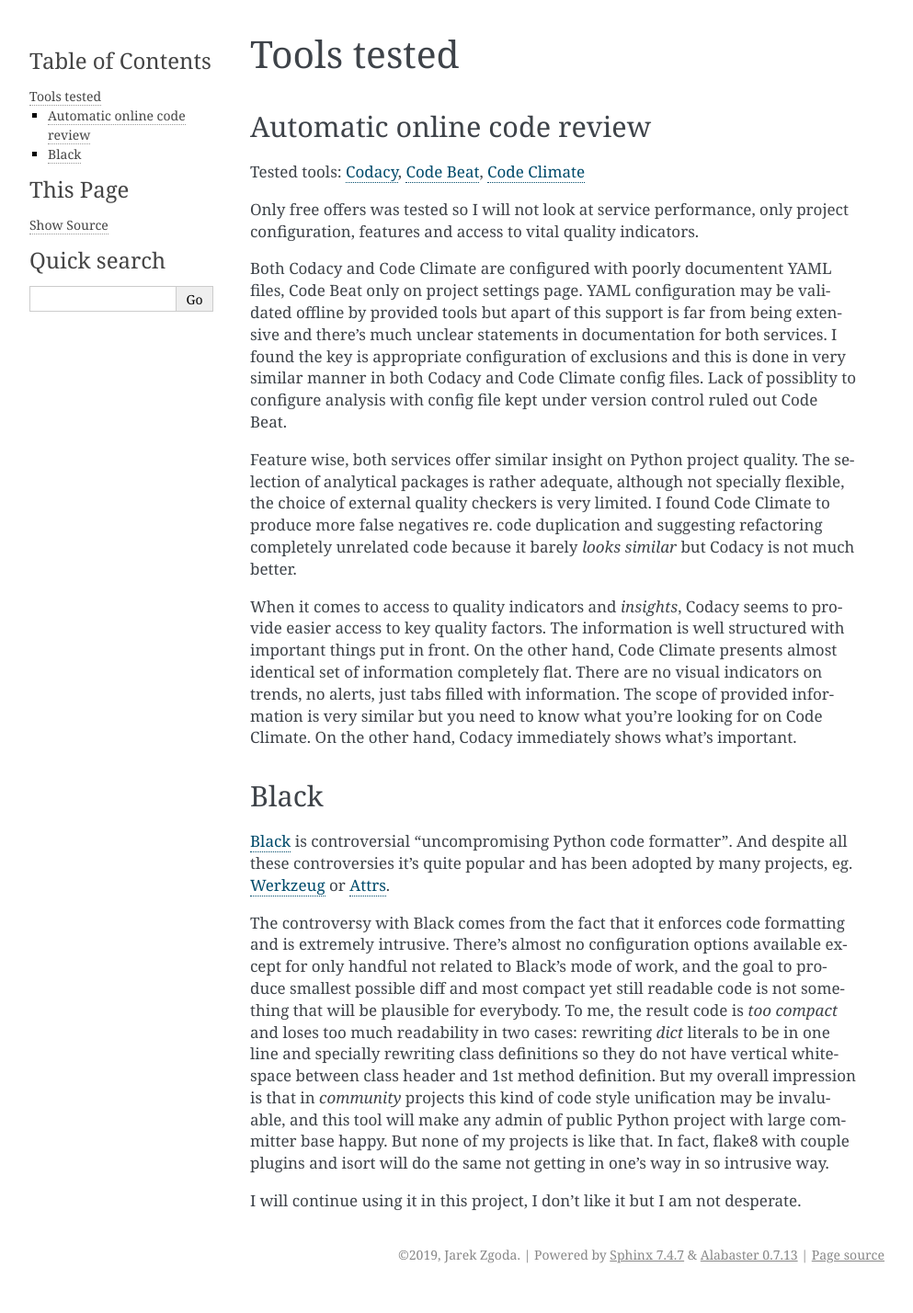
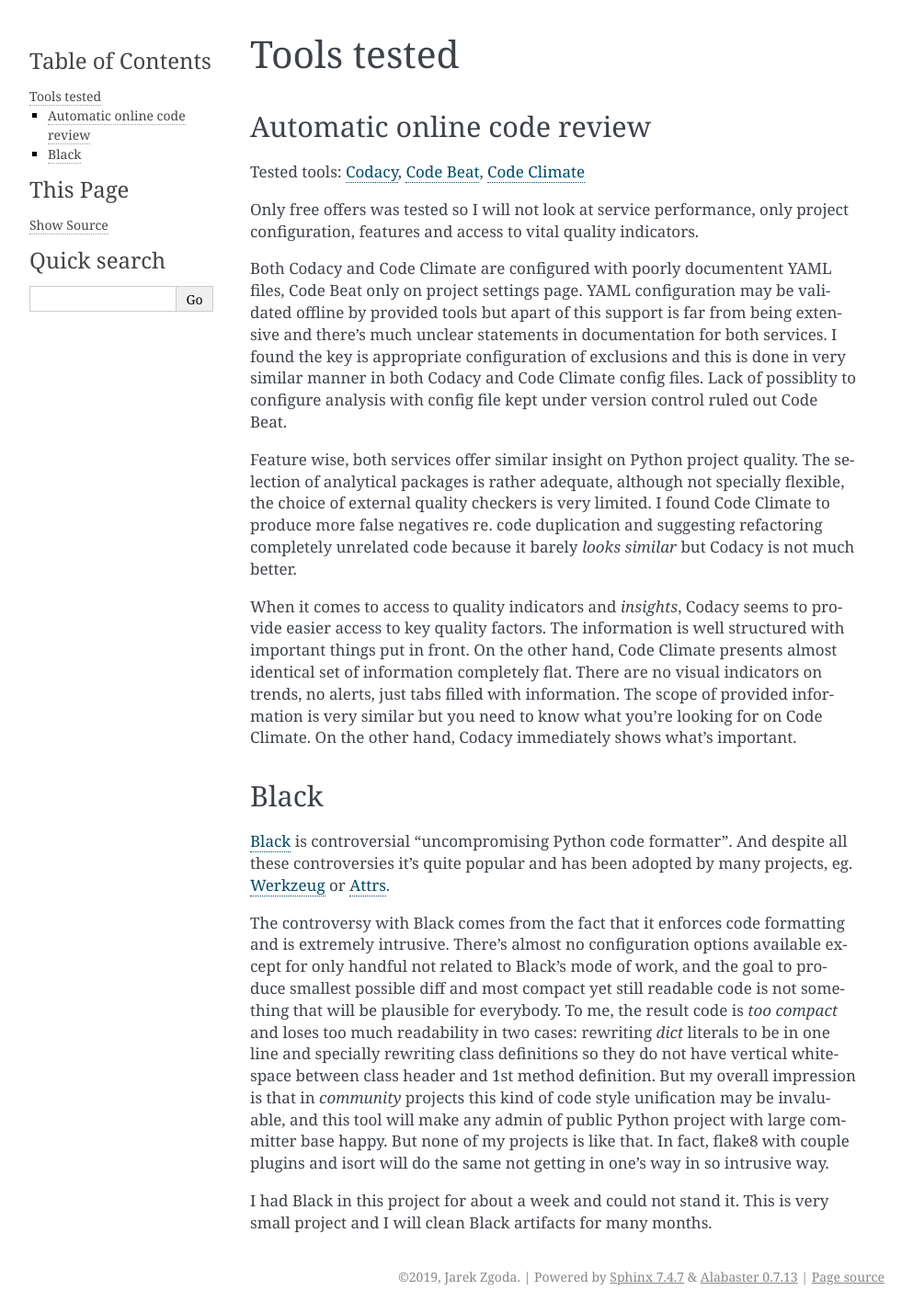
Before and after one commit to zgoda/devlog, a Sphinx documentation site: the page built from docs/tools.rst, in a window 1280 px wide. Shown: the whole page at 92% size, without its empty margins (148-1141 px from the left). Built offline with Sphinx 7.4.7, drawn with Linux system fonts in a browser that asks for light colours; before the commit the page ends 1404 px from its top, so only the background shows below that.

Commit message:
You too go away.

```diff
--- a/docs/tools.rst
+++ b/docs/tools.rst
@@ -57,5 +57,5 @@
 projects is like that. In fact, flake8 with couple plugins and isort will do
 the same not getting in one's way in so intrusive way.
 
-I will continue using it in this project, I don't like it but I am not
-desperate.
+I had Black in this project for about a week and could not stand it. This is
+very small project and I will clean Black artifacts for many months.
--- a/requirements-dev.txt
+++ b/requirements-dev.txt
@@ -7,7 +7,6 @@
 pip
 setuptools
 
-pre-commit
 flake8
 flake8-builtins
 flake8-bugbear
```
